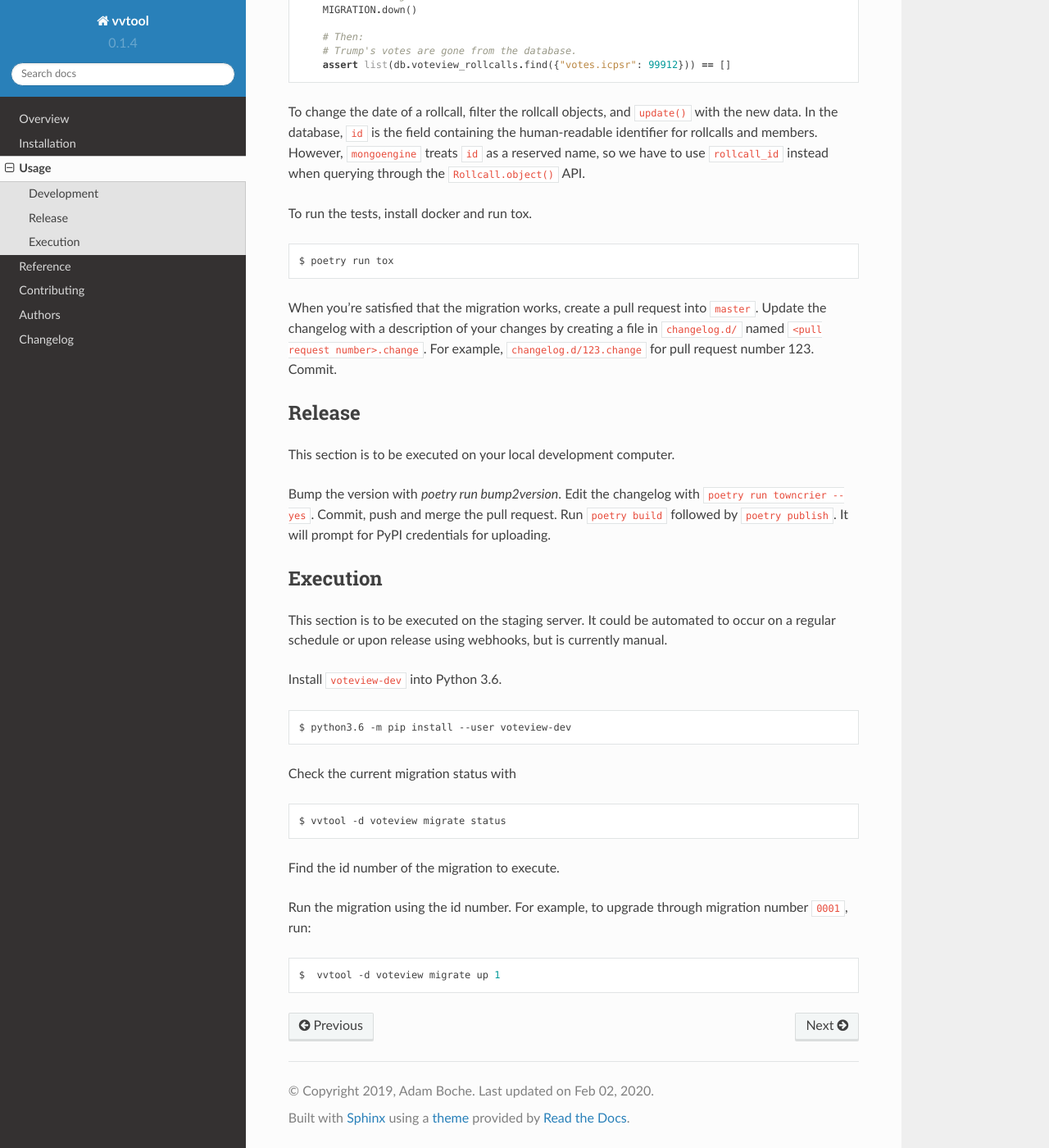
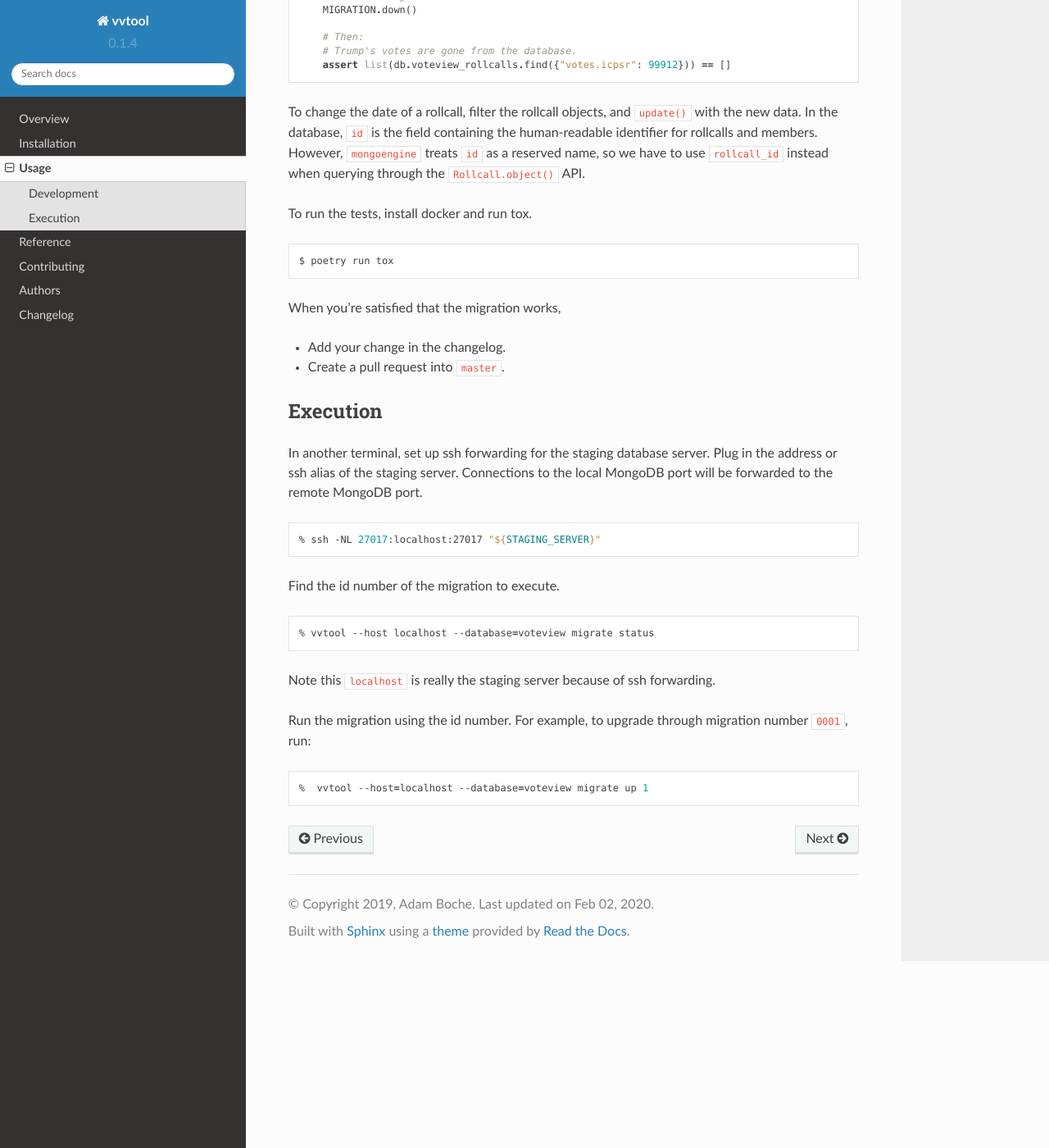
Before and after one commit to voteview/voteview-dev, a Sphinx documentation site: the page built from docs/usage.rst, in a window 1280 px wide and 1400 px high, scrolled down 1933 px. Shown: the whole window at 82% size. Built offline with Sphinx 7.4.7 and the Read the Docs theme 2.0.0, drawn with Linux system fonts in a browser that asks for light colours.

Commit message:
Replace PyPI deployment with ssh forwarding.

```diff
--- a/docs/usage.rst
+++ b/docs/usage.rst
@@ -21,7 +21,7 @@ Create a migration by running ``vvtool`` on the command line:
    $ poetry install
    ...
 
-   $ poetry run vvtool -d voteview migrate create add_votes
+   $ poetry run vvtool --database voteview migrate create add_votes
 
 
 
@@ -136,41 +136,39 @@ To run the tests, install docker and run tox.
 
 
 
-When you're satisfied that the migration works, create a pull request into ``master``. Update the changelog with a description of your changes by creating a file in ``changelog.d/`` named ``<pull request number>.change``. For example, ``changelog.d/123.change`` for pull request number 123. Commit.
+When you're satisfied that the migration works,
+
+* Add your change in the changelog.
+* Create a pull request into ``master``.
 
 
-Release
---------
-
-This section is to be executed on your local development computer.
-
-Bump the version with `poetry run bump2version`. Edit the changelog with ``poetry run towncrier --yes``. Commit, push and merge the pull request. Run ``poetry build``  followed by ``poetry publish``. It will prompt for PyPI credentials for uploading.
 
 
 Execution
 -----------
 
-This section is to be executed on the staging server. It could be automated to occur on a regular schedule or upon release using webhooks, but is currently manual.
+In another terminal, set up ssh forwarding for the staging database server. Plug in the
+address or ssh alias of the staging server. Connections to the local MongoDB port will be
+forwarded to the remote MongoDB port.
 
-Install ``voteview-dev`` into Python 3.6.
 
 .. code-block:: bash
 
-     $ python3.6 -m pip install --user voteview-dev
+   % ssh -NL 27017:localhost:27017 "${STAGING_SERVER}"
 
 
-Check the current migration status with
+Find the id number of the migration to execute.
 
 .. code-block:: bash
 
-    $ vvtool -d voteview migrate status
+    % vvtool --host localhost --database=voteview migrate status
+
+Note this ``localhost`` is really the staging server because of ssh forwarding.
 
 
-
-Find the id number of the migration to execute.
 
 Run the migration using the id number. For example, to upgrade through migration number ``0001``, run:
 
 .. code-block:: bash
 
-     $  vvtool -d voteview migrate up 1
+     %  vvtool --host=localhost --database=voteview migrate up 1
```
